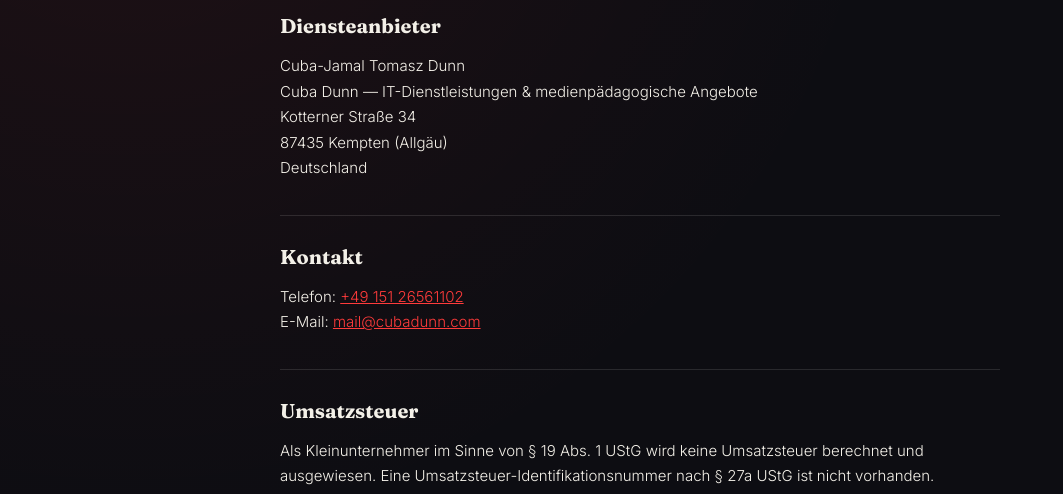
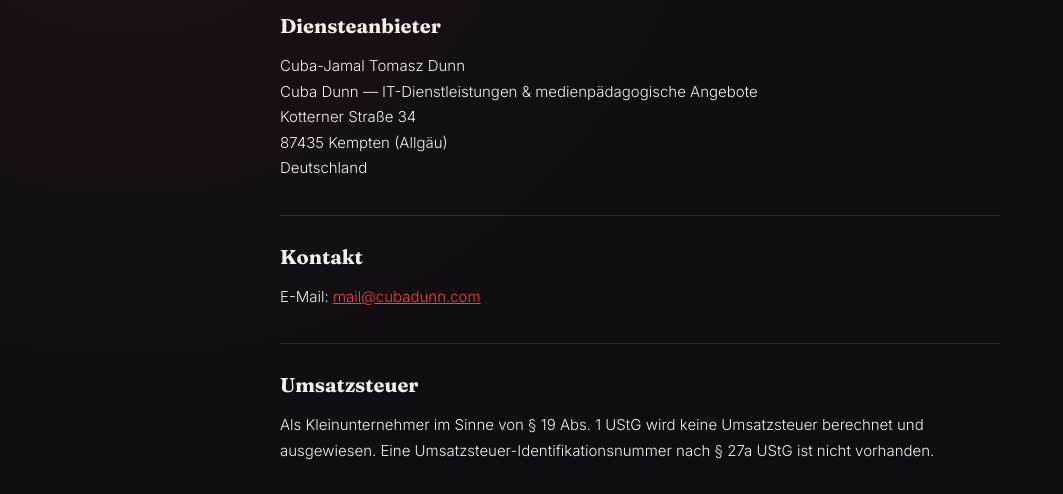
Before and after one commit to skrrtmane/gameunication, a plain HTML site: page impressum.html in a window 1280 px wide. Shown: the part 230-724 px from the top of the page, without its empty margins (0-1063 px from the left). Drawn offline with Linux system fonts and the light colour scheme.

Commit message:
Telefonnummer entfernt

```diff
--- a/impressum.html
+++ b/impressum.html
@@ -61,7 +61,6 @@
 
   <h2>Kontakt</h2>
   <p>
-    Telefon: <a href="tel:+4915126561102">+49 151 26561102</a><br>
     E-Mail: <a href="mailto:mail@cubadunn.com">mail@cubadunn.com</a>
   </p>
 
```
